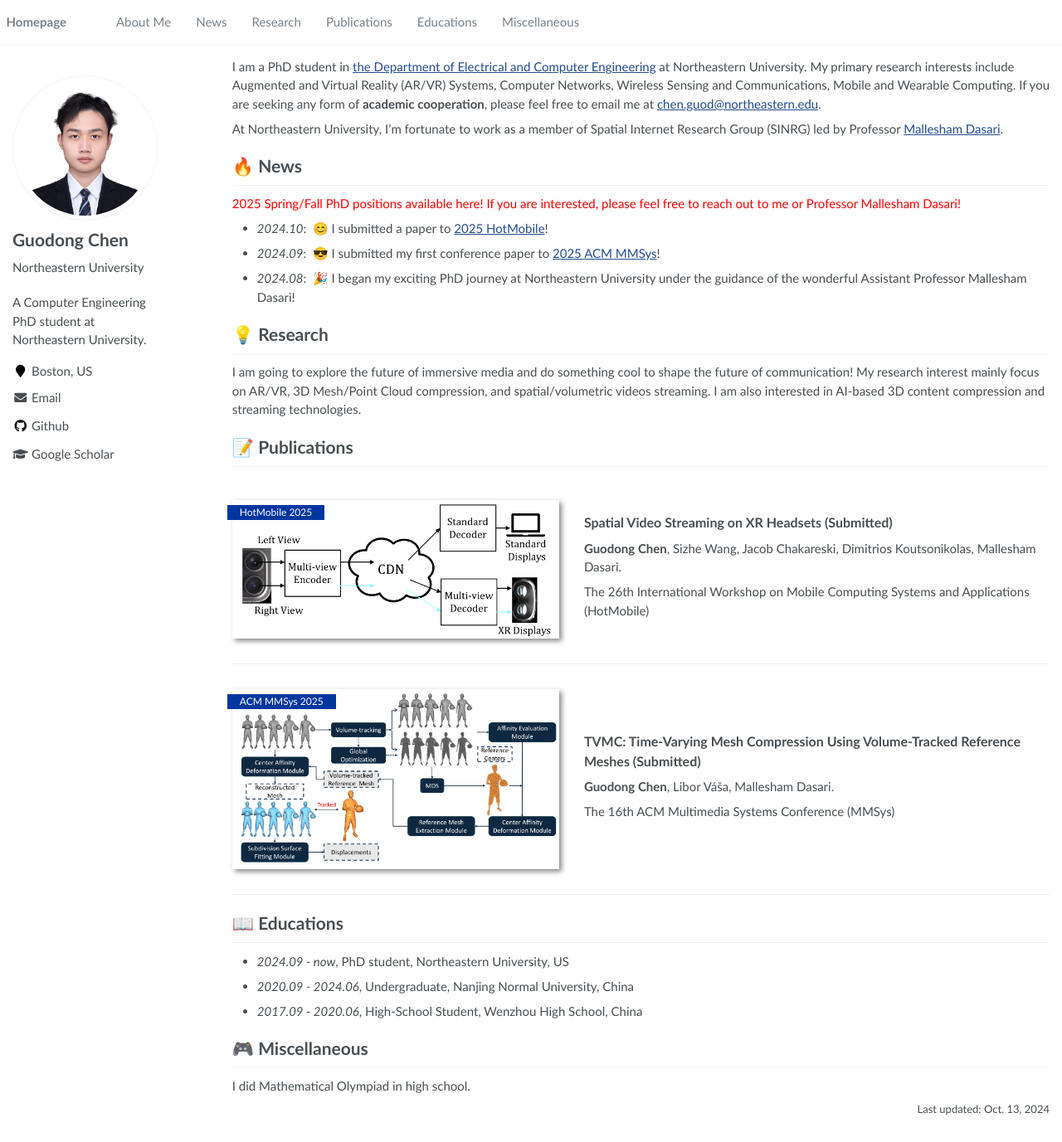
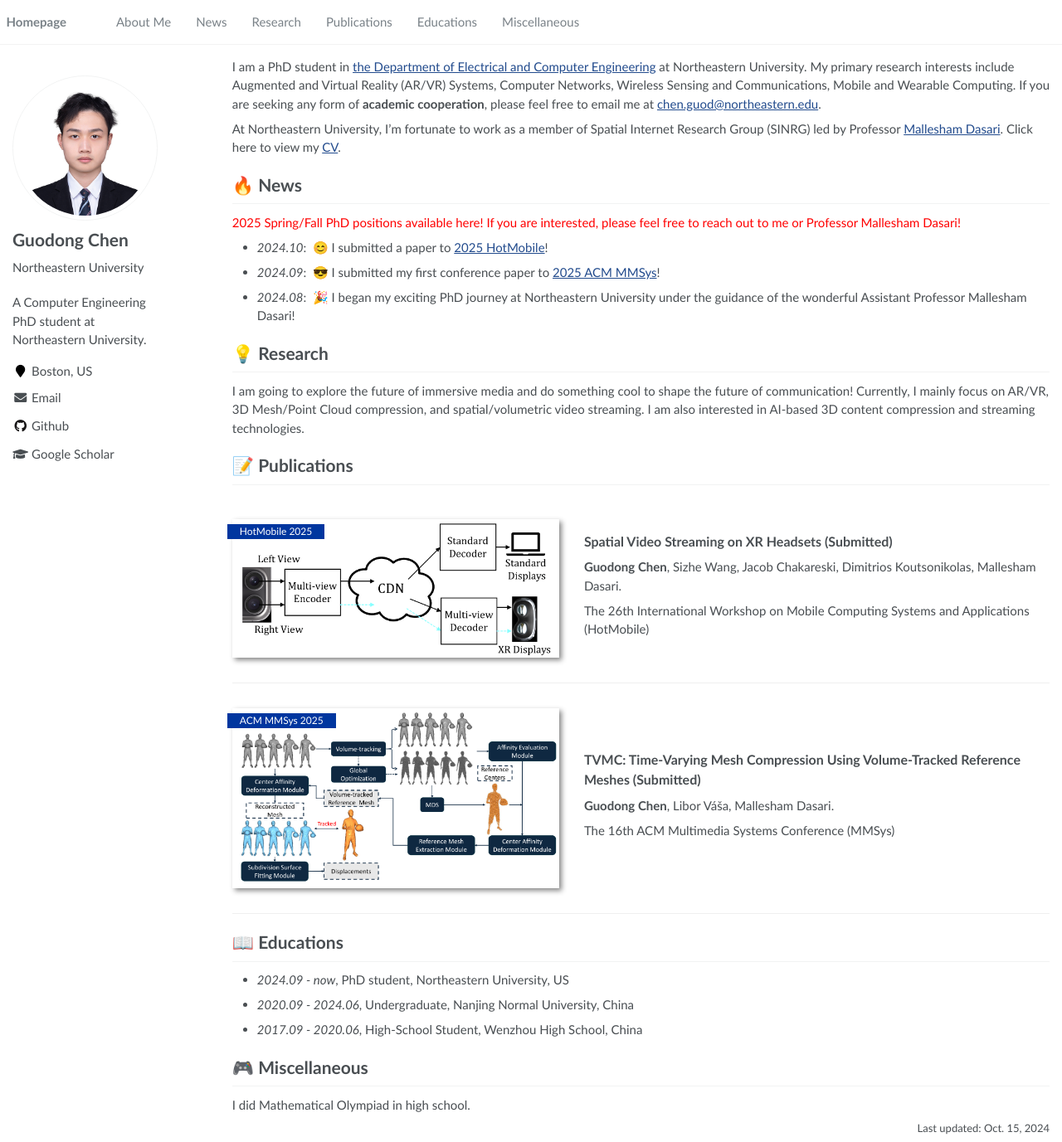
Before and after one commit to frozzzen3/frozzzen3.github.io, a Jekyll site: the page built from _pages/about.md, in a window 1280 px wide and 1377 px high. Shown: the whole window at 83% size. Built offline with Jekyll 4.4.1, drawn with Linux system fonts in a browser that asks for light colours.

Commit message:
update cv, 10/15/2024

```diff
--- a/_pages/about.md
+++ b/_pages/about.md
@@ -18,7 +18,7 @@ redirect_from:
 <span class='anchor' id='about-me'></span>
 I am a PhD student in [the Department of Electrical and Computer Engineering](https://ece.northeastern.edu/) at Northeastern University. My primary research interests include Augmented and Virtual Reality (AR/VR) Systems, Computer Networks, Wireless Sensing and Communications, Mobile and Wearable Computing. If you are seeking any form of **academic cooperation**, please feel free to email me at [chen.guod@northeastern.edu](mailto:chen.guod@northeastern.edu).
 
-At Northeastern University, I'm fortunate to work as a member of Spatial Internet Research Group (SINRG) led by Professor [Mallesham Dasari](https://mallesham.com/).
+At Northeastern University, I'm fortunate to work as a member of Spatial Internet Research Group (SINRG) led by Professor [Mallesham Dasari](https://mallesham.com/). Click here to view my [CV](https://be-Frozen.github.io/files/Guodong_Chen_CV_10_15_24.pdf).
 
  <!--Click here to view my [CV](https://be-Frozen.github.io/files/Guodong_Chen_CV_10_12.pdf). -->
 
@@ -32,7 +32,7 @@ At Northeastern University, I'm fortunate to work as a member of Spatial Interne
 
 # 💡 Research
 
-I am going to explore the future of immersive media and do something cool to shape the future of communication! My research interest mainly focus on AR/VR, 3D Mesh/Point Cloud compression, and spatial/volumetric videos streaming. I am also interested in AI-based 3D content compression and streaming technologies.
+I am going to explore the future of immersive media and do something cool to shape the future of communication! Currently, I mainly focus on AR/VR, 3D Mesh/Point Cloud compression, and spatial/volumetric video streaming. I am also interested in AI-based 3D content compression and streaming technologies.
 
 # 📝 Publications
 
@@ -78,4 +78,4 @@ I did Mathematical Olympiad in high school.
 
 
 
-<p style="text-align:right;font-size:small;" >Last updated: Oct. 13, 2024</p>
+<p style="text-align:right;font-size:small;" >Last updated: Oct. 15, 2024</p>
```
Also changed, not shown: 2 other files.
